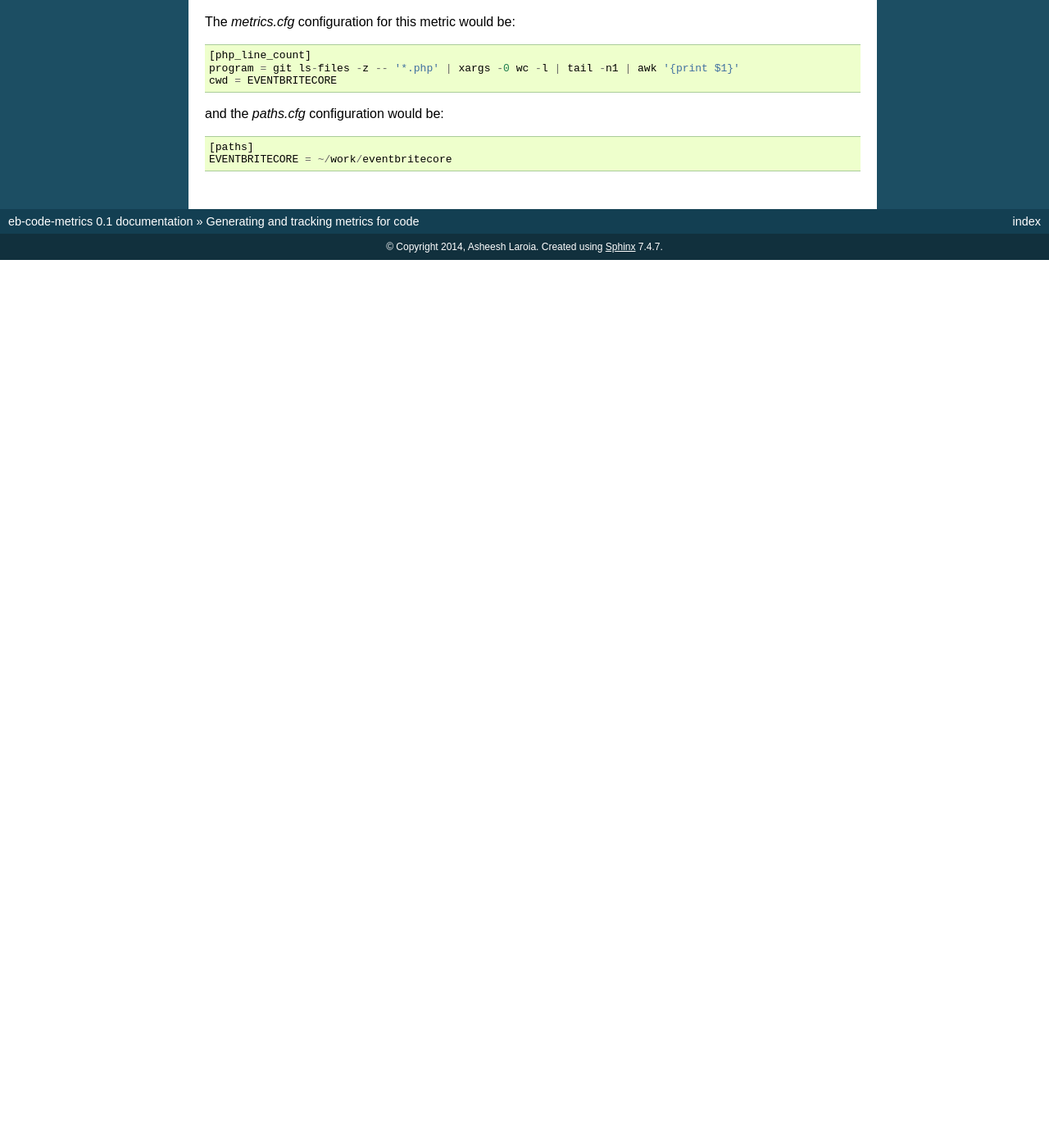
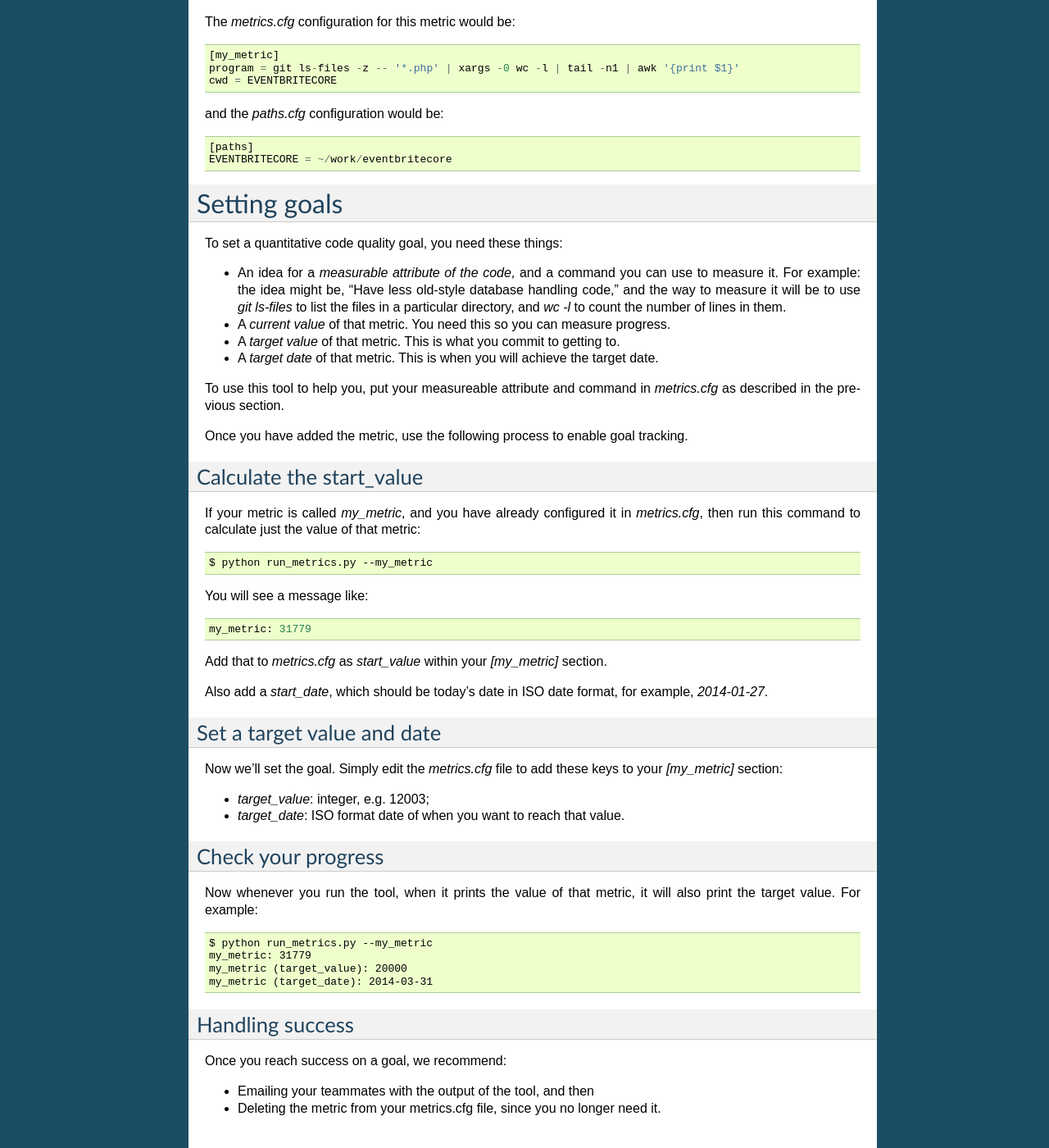
Before and after one commit to eventbrite/eventually, a Sphinx documentation site: the page built from metrics/docs/index.rst, in a window 1280 px wide and 1400 px high, scrolled down 743 px. Shown: the whole window at 82% size. Built offline with Sphinx 7.4.7, drawn with Linux system fonts in a browser that asks for light colours; before the commit the page ends 1060 px from its top, so only the background shows below that; some of the changed text lies outside the part shown.

Commit message:
Support running just one metric
Also, document how and when to set goals.

```diff
--- a/metrics/docs/index.rst
+++ b/metrics/docs/index.rst
@@ -29,12 +29,12 @@ with the tool is like if you have already configured one metric.
 To list the metrics the tool knows about::
 
  $ python run_metrics.py --list
- php_line_count
+ my_metric
 
 To actually find the current value of those metrics::
 
  $ python run_metrics.py
- php_line_count: 31779
+ my_metric: 31779
 
 This list comes from the `metrics.cfg` file. Each configuration section
 specifies the name of a metric, and has the following required fields:
@@ -49,7 +49,7 @@ expanded by os.path.expanduser().
 
 The `metrics.cfg` configuration for this metric would be::
 
- [php_line_count]
+ [my_metric]
  program = git ls-files -z -- '*.php' | xargs -0 wc -l | tail -n1 | awk '{print $1}'
  cwd = EVENTBRITECORE
 
@@ -57,3 +57,77 @@ and the `paths.cfg` configuration would be::
 
  [paths]
  EVENTBRITECORE = ~/work/eventbritecore
+
+
+Setting goals
+=============
+
+To set a quantitative code quality goal, you need these things:
+
+* An idea for a *measurable attribute of the code*, and a command you
+  can use to measure it. For example: the idea might be, "Have less
+  old-style database handling code," and the way to measure it will
+  be to use `git ls-files` to list the files in a particular directory,
+  and `wc -l` to count the number of lines in them.
+
+* A *current value* of that metric. You need this so you can measure
+  progress.
+
+* A *target value* of that metric. This is what you commit to getting to.
+
+* A *target date* of that metric. This is when you will achieve the
+  target date.
+
+To use this tool to help you, put your measureable attribute and command in
+`metrics.cfg` as described in the previous section.
+
+Once you have added the metric, use the following process to enable goal tracking.
+
+Calculate the start_value
+-------------------------
+
+If your metric is called `my_metric`, and you have already configured
+it in `metrics.cfg`, then run this command to calculate just the value
+of that metric::
+
+ $ python run_metrics.py --my_metric
+
+You will see a message like::
+
+ my_metric: 31779
+
+Add that to `metrics.cfg` as `start_value` within your `[my_metric]`
+section.
+
+Also add a `start_date`, which should be today's date in ISO date format,
+for example, `2014-01-27`.
+
+Set a target value and date
+---------------------------
+
+Now we'll set the goal. Simply edit the `metrics.cfg` file to add these
+keys to your `[my_metric]` section:
+
+* `target_value`: integer, e.g. 12003;
+
+* `target_date`: ISO format date of when you want to reach that value.
+
+Check your progress
+-------------------
+
+Now whenever you run the tool, when it prints the value of that metric, it
+will also print the target value. For example::
+
+ $ python run_metrics.py --my_metric
+ my_metric: 31779
+ my_metric (target_value): 20000
+ my_metric (target_date): 2014-03-31
+
+Handling success
+----------------
+
+Once you reach success on a goal, we recommend:
+
+* Emailing your teammates with the output of the tool, and then
+
+* Deleting the metric from your metrics.cfg file, since you no longer need it.
```
Also changed, not shown: 1 other file.
